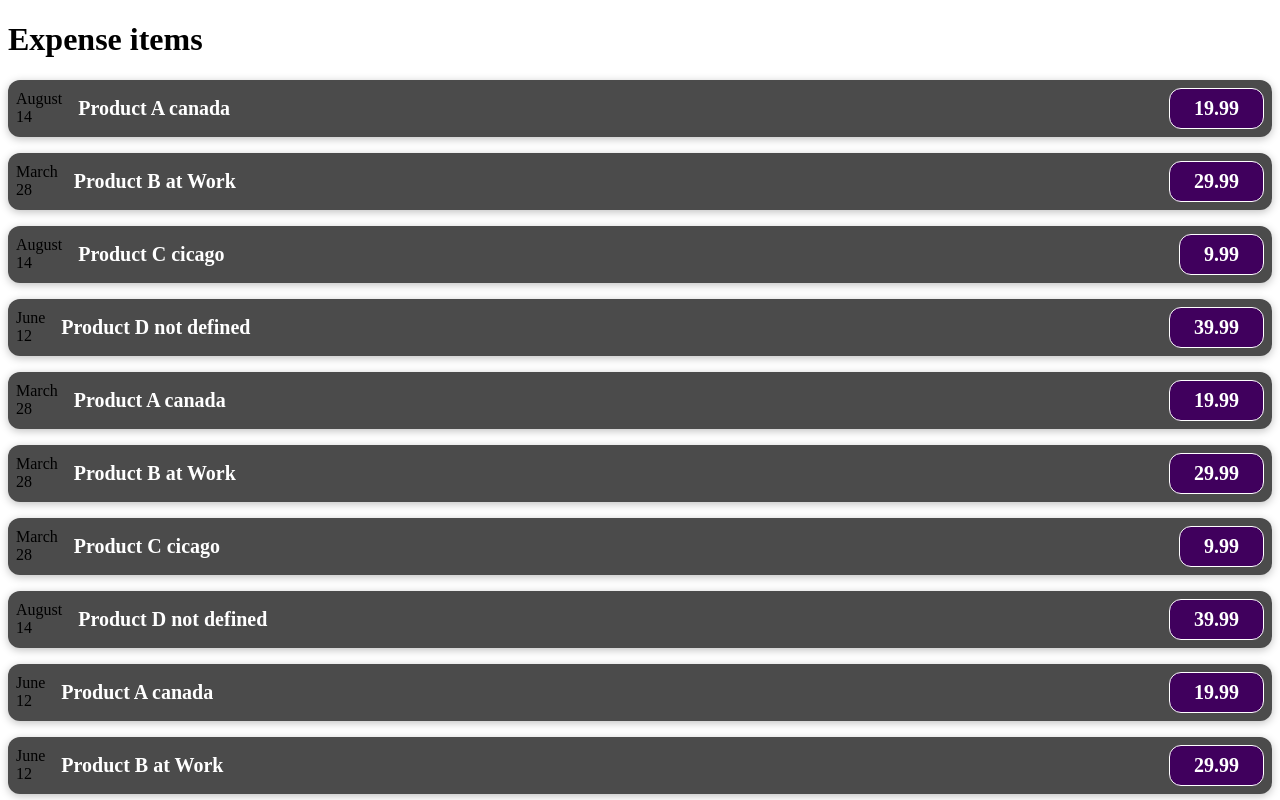
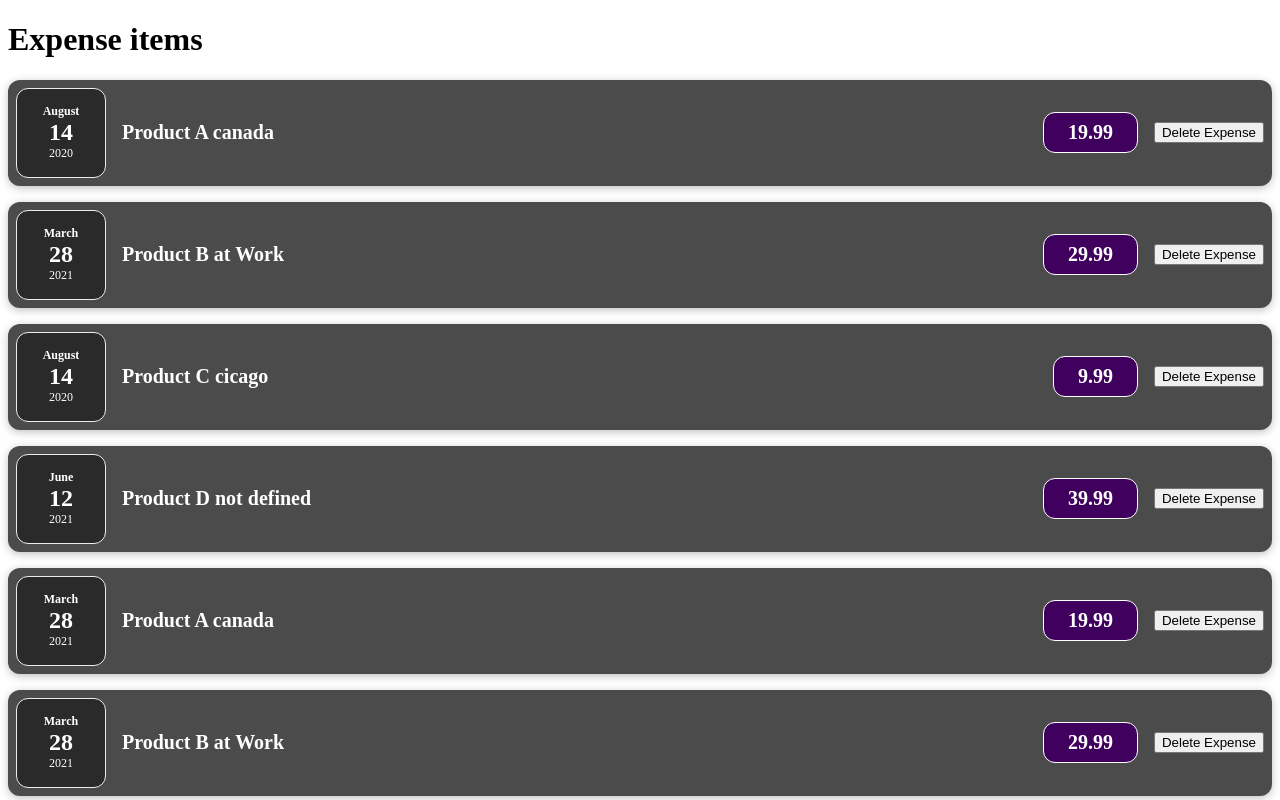
Before and after one commit to dhaval1997/React-Expense-App, a React (Vite) app: page / in a window 1280 px wide. Shown: the top 800 px of the page. Built offline with nearby package versions, Linux system fonts and the light colour scheme.

Commit message:
added delete expene button with event listner

```diff
--- a/src/Components/ExpenseItem.js
+++ b/src/Components/ExpenseItem.js
@@ -1,8 +1,17 @@
 import "./ExpenseItem.css";
+import "./ExpenseDate.css";
 
 const ExpenseItem = ({ date, title, price, location }) => {
   const month = date.toLocaleString("en-US", { month: "long" });
   const day = date.toLocaleString("en-US", { day: "2-digit" });
+  const year = date.getFullYear(); // Extract the year from the date
+
+  const handleDeleteExpense = () => {
+    const expenseItem = document.querySelector(".expense-item__description");
+    if (expenseItem) {
+      expenseItem.closest(".expense-item").remove();
+    }
+  };
 
   return (
     <>
@@ -10,12 +19,16 @@ const ExpenseItem = ({ date, title, price, location }) => {
         <div className="expense-date">
           <div className="expense-date__month">{month}</div>
           <div className="expense-date__day">{day}</div>
+          <div className="expense-date__year">{year}</div> {/* Add year */}
         </div>
         <div className="expense-item__description">
           <h2>
             {title} {location}
           </h2>
           <div className="expense-item__price">{price}</div>
+          <button value={title} onClick={handleDeleteExpense}>
+            Delete Expense
+          </button>
         </div>
       </div>
     </>
```
